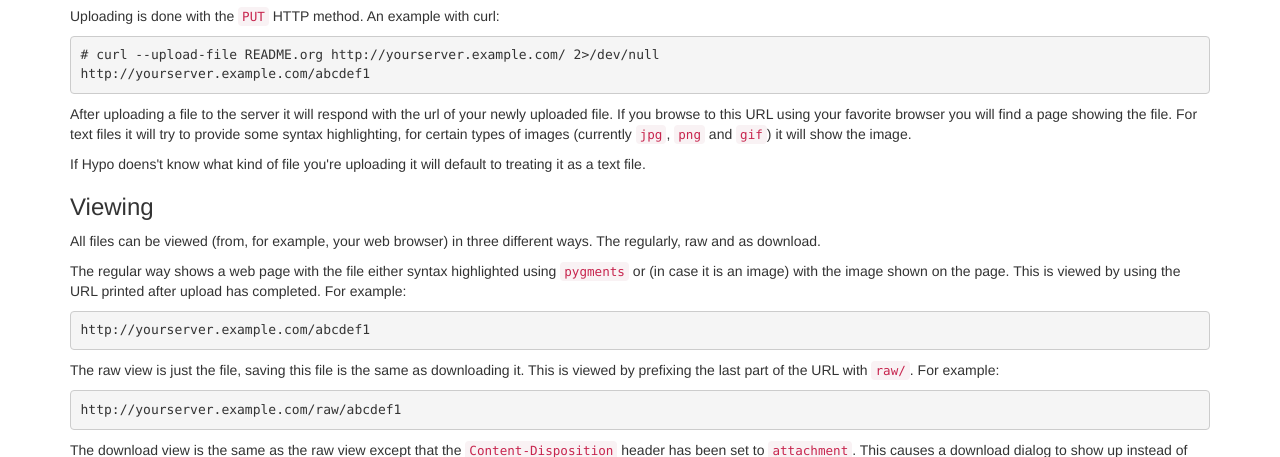
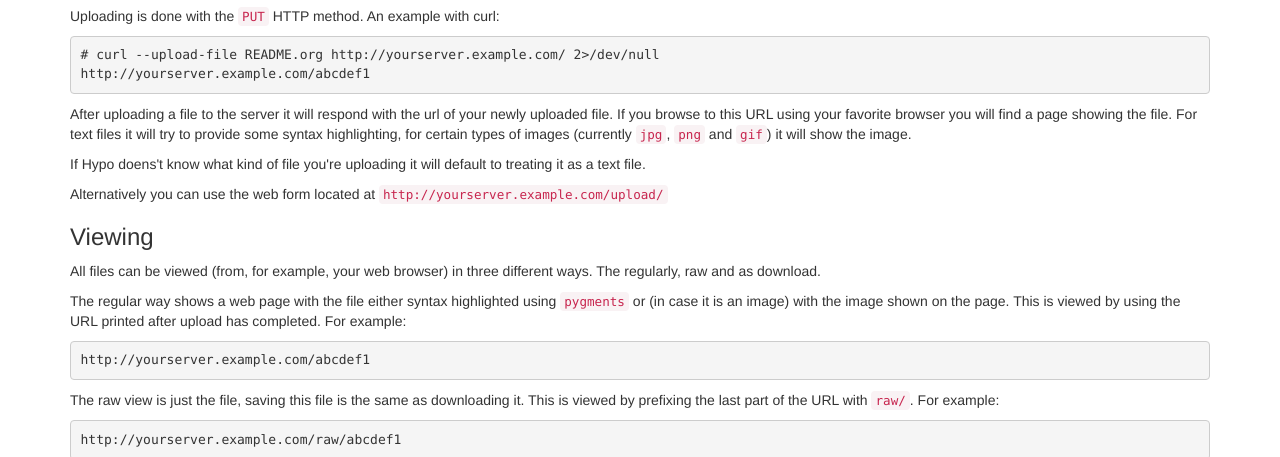
Before and after one commit to ryuslash/hypo, a Python web app: template templates/index.html in a window 1280 px wide. Shown: the part 373-830 px from the top of the page. Run offline with Jinja, Linux system fonts and the light colour scheme; the template is opened without the code that fills it, so the values that code supplies are empty; some libraries are stand-ins or nearby versions.

Commit message:
Add an upload form

```diff
--- a/templates/index.html
+++ b/templates/index.html
@@ -69,6 +69,11 @@ http://yourserver.example.com/abcdef1</pre>
             <p>
               If Hypo doens't know what kind of file you're uploading
               it will default to treating it as a text file.
+            </p>
+
+            <p>
+              Alternatively you can use the web form located at
+              <code>http://yourserver.example.com/upload/</code>
             </p>
           </div>
         </div>
```
Also changed, not shown: 3 other files.
